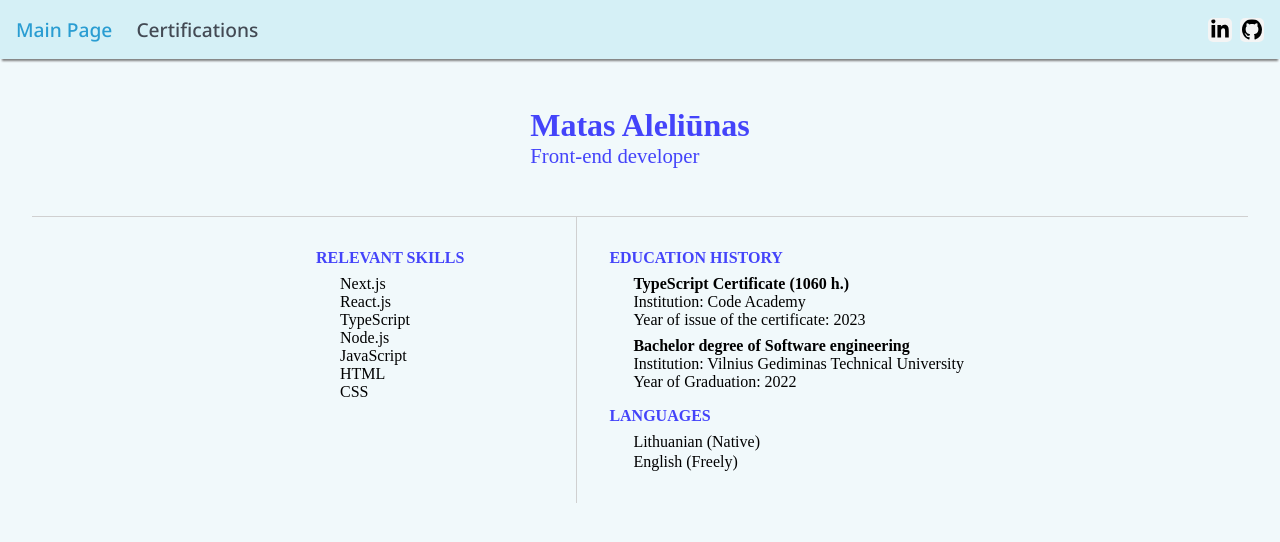
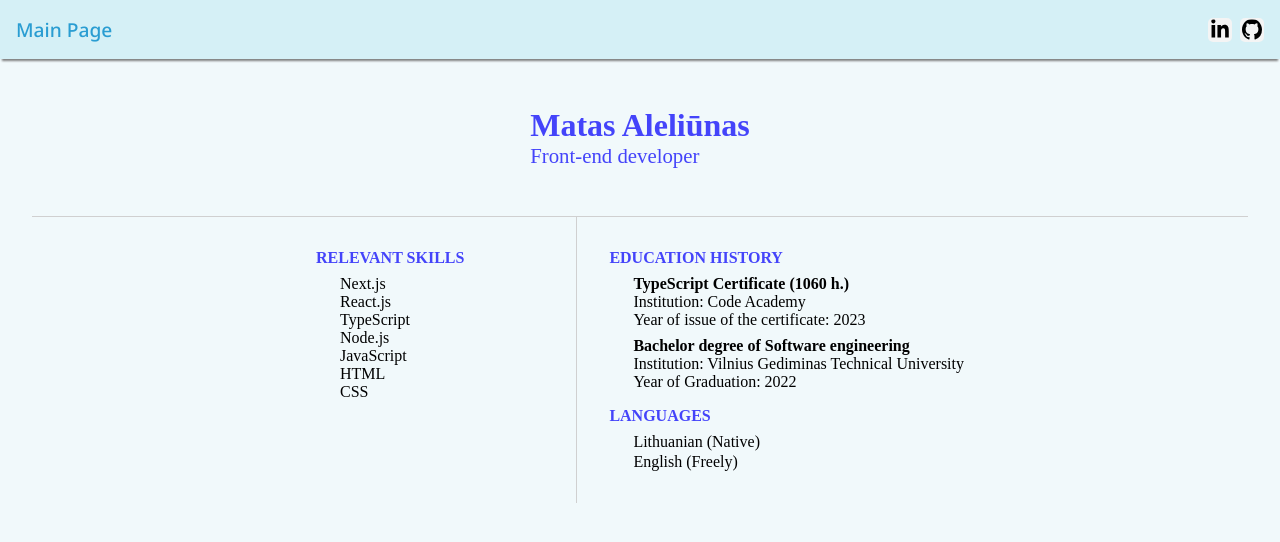
Before and after one commit to MatasA-commits/portfolio, a Next.js app: page / in a window 1280 px wide. Shown: the top 542 px of the page. Built offline with nearby package versions, Linux system fonts and the light colour scheme.

Commit message:
chore: removed certifications link

```diff
--- a/components/NavBar/Links.ts
+++ b/components/NavBar/Links.ts
@@ -8,10 +8,6 @@ const Links = [
     name: 'Main page',
     url: '/'
   },
-  {
-    name: 'Certifications',
-    url: '/certifications'
-  },
 ];
 
 export default Links;
```
